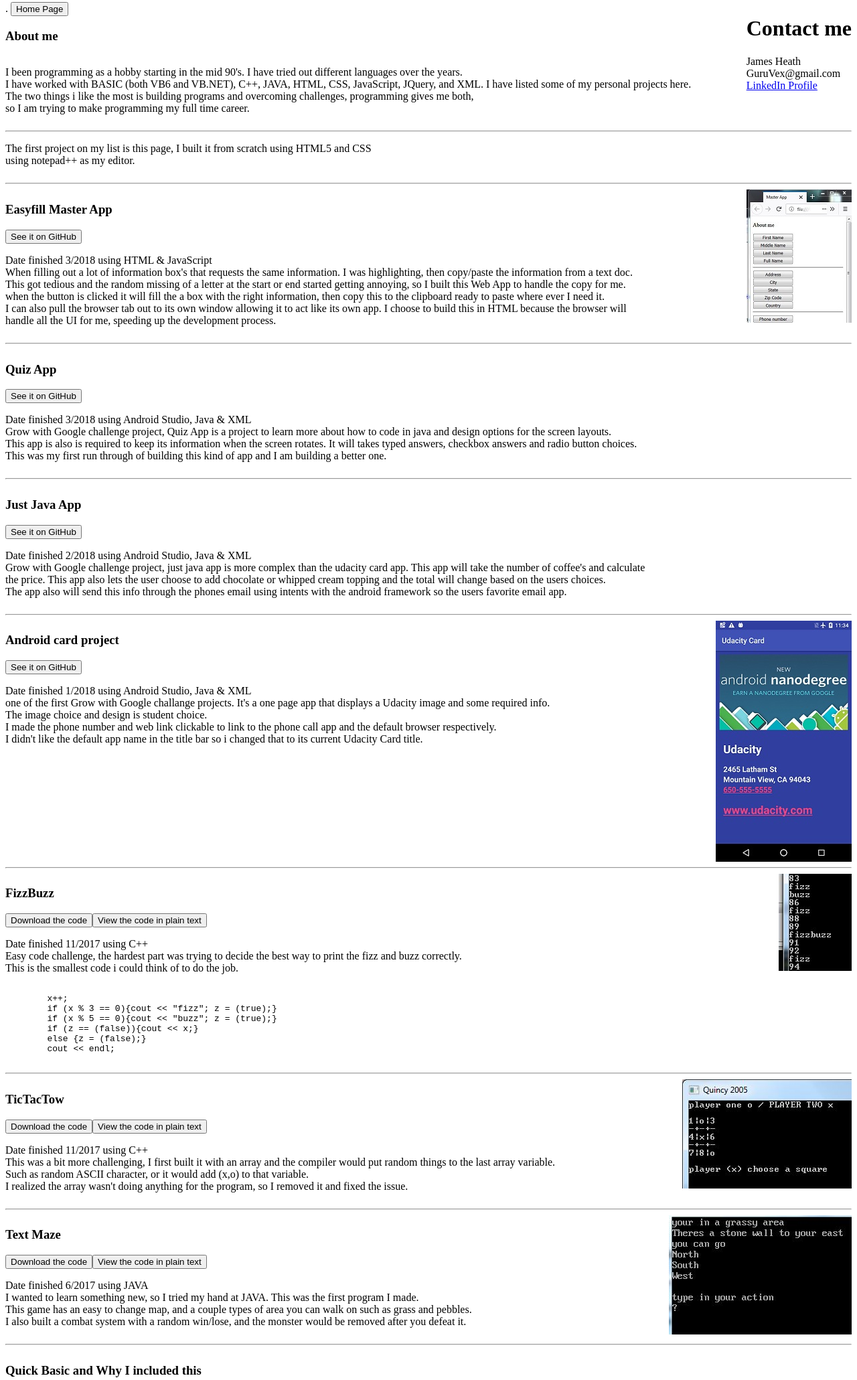
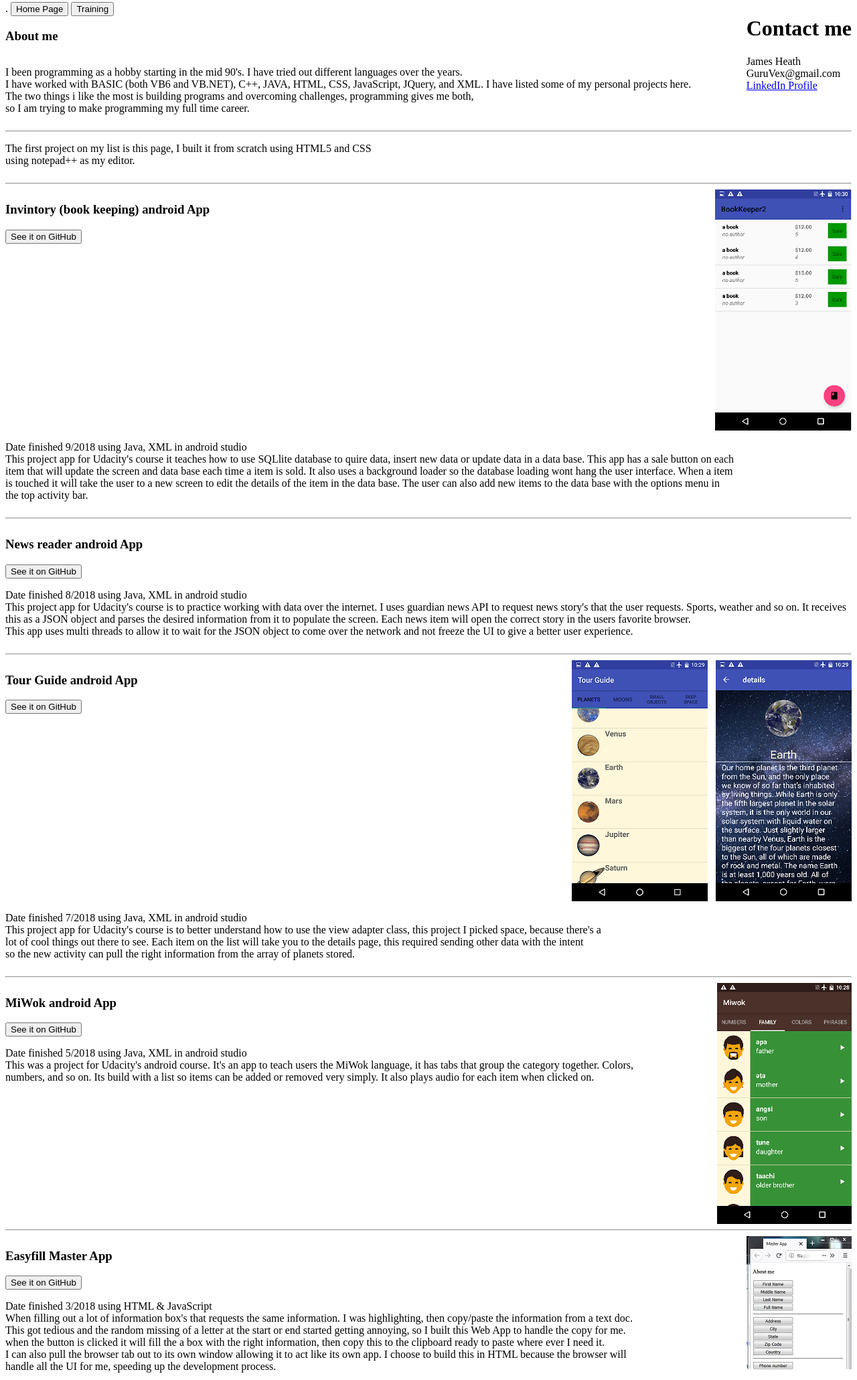
Before and after one commit to guruvex/Home-Page, a plain HTML site: page portfolio.html in a window 1280 px wide. Shown: the part 5-2066 px from the top of the page at 67% size. Drawn offline with Linux system fonts and the light colour scheme.

Commit message:
added projects and certs

```diff
--- a/portfolio.html
+++ b/portfolio.html
@@ -28,6 +28,7 @@
 	<body>
 		<!-- return to main site -->
 		<a href="index.html"><button>Home Page</button></a>
+		<a href="training.html"><button>Training</button></a>
 		<div style = "float: right;">
 			<h1>Contact me</h1>
 			<p>
@@ -60,7 +61,72 @@
 				<!-- this will put the next item under the left item on the page -->
 		<div class="clearleft"></div>
 		<hr>
-				<!-- add android programs to talk about -->
+		<!-- Invintory app -->
+		<div class = "entry">
+			<img src="images/book_keeper.png">
+			<h3>Invintory (book keeping) android App</h3>
+			<div class="clearleft"></div>
+			<a  target="_blank" href="https://github.com/guruvex/BookKeeper"><button>See it on GitHub</button></a>
+			<div class="clearleft"></div>
+			<p>
+				Date finished 9/2018 using Java, XML in android studio<br>
+				This project app for Udacity's course it teaches how to use SQLlite database to quire data, insert new data or update data in a data base. This app has a sale button on each<br>
+				item that will update the screen and data base each time a item is sold. It also uses a background loader so the database loading wont hang the user interface. When a item<br>
+				is touched it will take the user to a new screen to edit the details of the item in the data base. The user can also add new items to the data base with the options menu in<br>
+				the top activity bar.
+			</p>
+			<div class="clearfix"></div>
+		</div>
+		<hr>
+		<!-- News reader app -->
+		<div class = "entry">
+			<h3>News reader android App</h3>
+			<div class="clearleft"></div>
+			<a  target="_blank" href="https://github.com/guruvex/NewsApp2"><button>See it on GitHub</button></a>
+			<div class="clearleft"></div>
+			<p>
+				Date finished 8/2018 using Java, XML in android studio<br>
+				This project app for Udacity's course is to practice working with data over the internet. I uses guardian news API to request news story's that the user
+				requests. Sports, weather and so on. It receives this as a JSON object and parses the desired information from it to populate the screen. Each news item
+				will open the correct story in the users favorite browser.<br>
+				This app uses multi threads to allow it to wait for the JSON object to come over the network and not freeze the UI to give a better user experience.
+			</p>
+			<div class="clearfix"></div>
+		</div>
+		<hr>
+		<!-- Tour Guide app -->
+		<div class = "entry">
+			<img src="images/tour_guide_1.png">
+			<img src="images/tour_guide.png">
+			<h3>Tour Guide android App</h3>
+			<div class="clearleft"></div>
+			<a  target="_blank" href="https://github.com/guruvex/TourGuide"><button>See it on GitHub</button></a>
+			<div class="clearleft"></div>
+			<p>
+				Date finished 7/2018 using Java, XML in android studio<br>
+				This project app for Udacity's course is to better understand how to use the view adapter class, this project I picked space, because there's a<br>
+				lot of cool things out there to see. Each item on the list will take you to the details page, this required sending other data with the intent<br>
+				so the new activity can pull the right information from the array of planets stored.
+			</p>
+			<div class="clearfix"></div>
+		</div>
+		<hr>
+		<!-- MiWok language app -->
+		<div class = "entry">
+			<img src="images/miwok.png">
+			<h3>MiWok android App</h3>
+			<div class="clearleft"></div>
+			<a  target="_blank" href="https://github.com/guruvex/miwok"><button>See it on GitHub</button></a>
+			<div class="clearleft"></div>
+			<p>
+				Date finished 5/2018 using Java, XML in android studio<br>
+				This was a project for Udacity's android course. It's an app to teach users the MiWok language, it has tabs that group the category together. Colors,<br>
+				numbers, and so on. Its build with a list so items can be added or removed very simply. It also plays audio for each item when clicked on.
+			</p>
+			<div class="clearfix"></div>
+		</div>
+		<hr>
+				<!-- easy fill master app -->
 		<div class = "entry">
 			<img src="images/masterapp.jpg">
 			<h3>Easyfill Master App</h3>
```
Also changed, not shown: training.html (added, +55 -0 lines), images/book_keeper.png (added), images/miwok.png (added), images/tour_guide.png (added), images/tour_guide_1.png (added), 3 other files.
